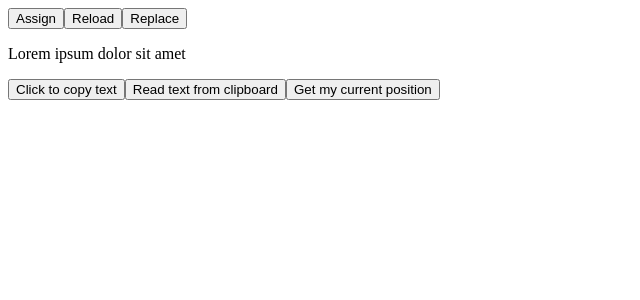
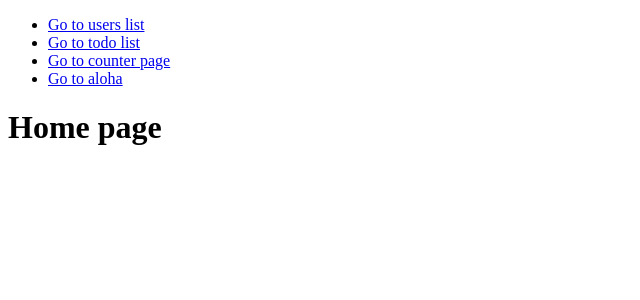
Before and after one commit to ONL-JS-FE2023-1/cra-first-project, a React (Create React App) app: page / in a window 1280 px wide. Shown: the top 300 px of the page, without its empty margins (0-640 px from the left). Built offline with nearby package versions, Linux system fonts and the light colour scheme.

Commit message:
React router dom welcome

```diff
--- a/package.json
+++ b/package.json
@@ -9,6 +9,7 @@
     "classnames": "^2.3.2",
     "react": "^18.2.0",
     "react-dom": "^18.2.0",
+    "react-router-dom": "^6.14.2",
     "react-scripts": "5.0.1",
     "react-spinners": "^0.13.8",
     "react-toastify": "^9.1.3",
--- a/src/components/App.js
+++ b/src/components/App.js
@@ -1,49 +1,48 @@
-import { ToastContainer, toast } from 'react-toastify';
-import 'react-toastify/dist/ReactToastify.css';
+import UserList from "./UserList/UserList";
+import TodoList from "./TodoList/TodoList";
+import CounterPage from "./Counter/CounterPage";
+import AlohaDashboard from "./AlohaDashboard/AlohaDashboard";
+import { BrowserRouter, Routes, Route, Link } from "react-router-dom";
 
 
 function App() {
     return (
         <>
-            <ToastContainer
-                position="top-center"
-                autoClose={5000}
-                hideProgressBar={false}
-                newestOnTop={false}
-                closeOnClick
-                rtl={false}
-                pauseOnFocusLoss
-                draggable
-                pauseOnHover
-                theme="colored"
-            />
+            <BrowserRouter>
+                <nav>
+                    <ul>
+                        <li><Link to='users'>Go to users list</Link></li>
+                        <li><Link to='todo'>Go to todo list</Link></li>
+                        <li><Link to='counter'>Go to counter page</Link></li>
+                        <li><Link to='aloha'>Go to aloha</Link></li>
+                    </ul>
+                </nav>
 
-            {/* assign - просто завантажує нову сторінку */}
-            <button onClick={() => { window.location.assign('https://developer.mozilla.org') }}>Assign</button>
-            <button onClick={() => { window.location.reload() }}>Reload</button>
-            {/* replace - завантажує нову сторінку, при тому до попередньої ми вже повернутися не можемо */}
-            <button onClick={() => { window.location.replace('https://github.com/') }}>Replace</button>
-
-            <p>Lorem ipsum dolor sit amet</p>
-            <button
-                onClick={() => {
-                    window.navigator.clipboard.writeText('Lorem ipsum dolor sit amet');
-                    toast.success('Copied to clipboard');
-                }}
-            >Click to copy text</button>
-
-            <button onClick={() => {
-                const text = window.navigator.clipboard.readText();
-                console.log(text);
-            }}>Read text from clipboard</button>
-
-            <button onClick={() => {
-                window.navigator.geolocation.getCurrentPosition((positionObject) => {
-                    console.log(positionObject);
-                })
-                }}>Get my current position</button>
+                <Routes>
+                    <Route index element={<Home />}></Route>
+                    <Route path="/users" element={<UserList />} />
+                    <Route path="/todo" element={<TodoList />} />
+                    <Route path="/counter" element={<CounterPage />} />
+                    <Route path="/aloha" element={<AlohaDashboard />} />
+                    <Route path="/*" element={<NotFound />} />
+                </Routes>
+            </BrowserRouter>
         </>
     )
 }
 
 export default App;
+
+
+const Home = () => {
+    return <h1>Home page</h1>
+}
+
+const NotFound = () => {
+    return (
+        <>
+            <h1>404</h1>
+            <p>Page not found</p>
+        </>
+    )
+}
```
Also changed, not shown: 1 other file (tests, documents, lock files or other folders).
